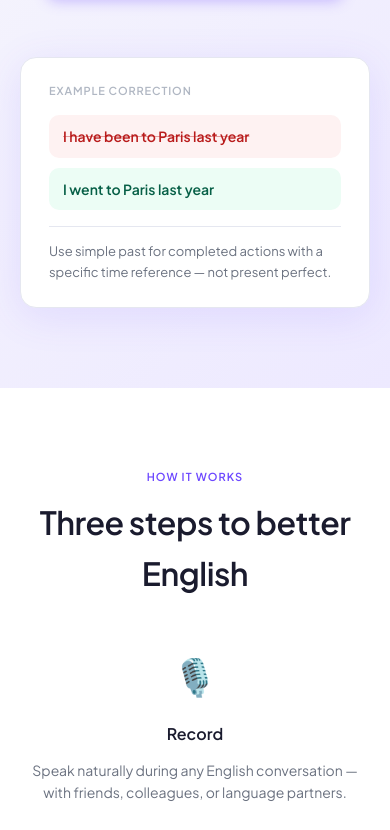
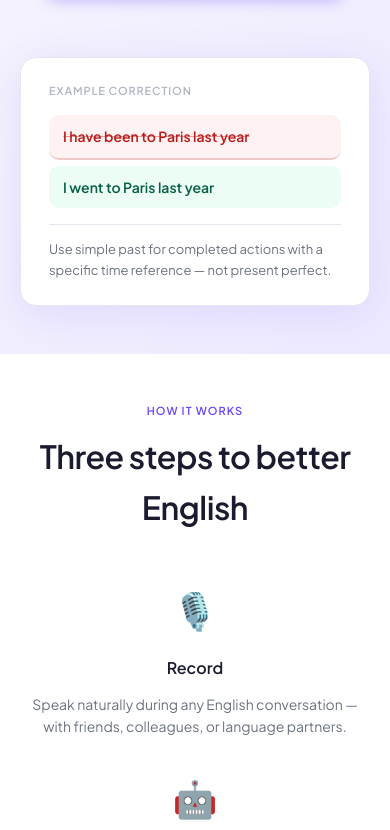
Before and after one commit to ilprof2001-sketch/SpeakUp, a website: page index.html in a window 390 px wide. Shown: the part 503-1333 px from the top of the page. Drawn offline with Linux system fonts and the light colour scheme.

Commit message:
Update index.html

```diff
--- a/index.html
+++ b/index.html
@@ -201,7 +201,7 @@
 
   .how-section {
     background: white;
-    padding: 80px 20px;
+    padding: 60px 20px;
     text-align: center;
   }
 
@@ -256,7 +256,7 @@
 
   .pricing-section {
     background: var(--bg);
-    padding: 80px 20px;
+    padding: 60px 20px;
     text-align: center;
   }
 
@@ -376,8 +376,12 @@
     .hero-headline { font-size: 32px; }
     .how-steps { grid-template-columns: 1fr; }
     .pricing-cards { grid-template-columns: 1fr; }
-    .demo-phrases { grid-template-columns: 1fr; }
+    .demo-phrases { grid-template-columns: 1fr; gap: 6px; }
     .demo-arrow { display: none; }
+    .demo-original { border-bottom: 2px solid rgba(185,28,28,0.2); }
+    .how-section { padding: 48px 20px; }
+    .pricing-section { padding: 48px 20px; }
+    .hero { padding: 0 20px 48px; }
   }
   .app {
     max-width: 640px;
```
